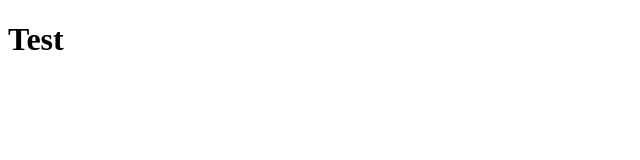
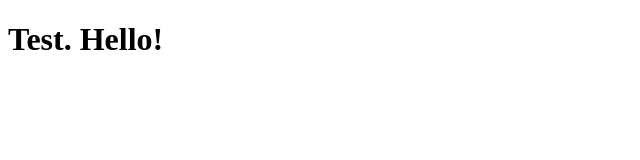
Before and after one commit to TheSeagullDev/learning-test, a plain HTML site: page site/index.html in a window 1280 px wide. Shown: the whole page, without its empty margins (0-640 px from the left). Drawn offline with Linux system fonts and the light colour scheme.

Commit message:
more stuff

```diff
--- a/site/index.html
+++ b/site/index.html
@@ -4,6 +4,6 @@
 	<title>Hello!</title>
 </head>
 <body>
-<h1>Test</h1>
+<h1>Test. Hello!</h1>
 </body>
 </html>
```
